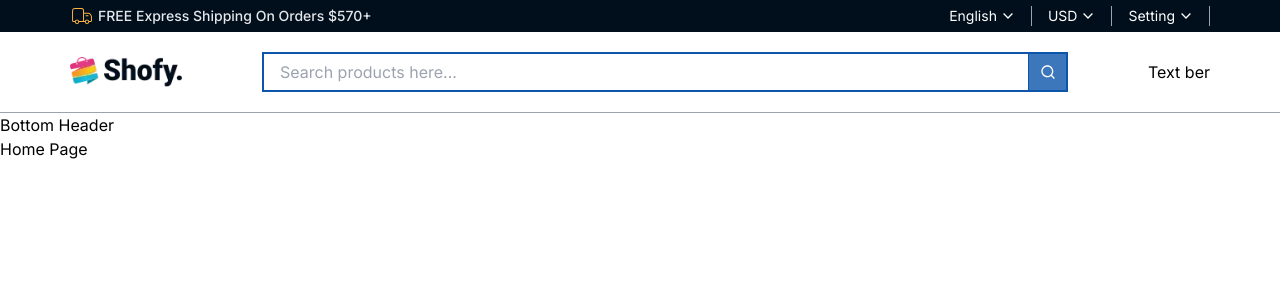
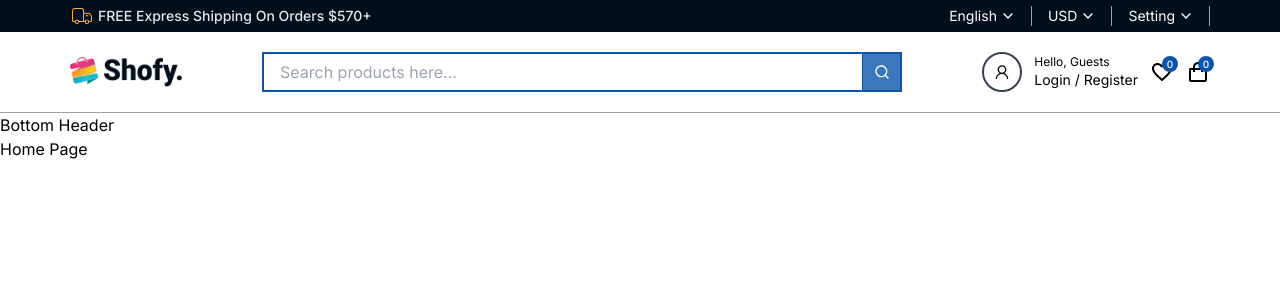
Before and after one commit to Mehebul02/Online-Shop, a Next.js app: page / in a window 1280 px wide. Shown: the top 300 px of the page. Built offline with nearby package versions, Linux system fonts and the light colour scheme.

Commit message:
Middle header section complited

```diff
--- a/src/app/globals.css
+++ b/src/app/globals.css
@@ -6,4 +6,7 @@
    .headerTopMenu{
     @apply flex items-center gap-x-1 border-r-[1px] border-r-gray-400 px-4
    }
+   .iconDesign{
+      @apply absolute text-[10px] -top-1 -right-1 font-medium w-4 h-4 bg-themeColor text-white rounded-full flex items-center justify-center
+   }
 }
--- a/src/components/header/MiddleHeader.tsx
+++ b/src/components/header/MiddleHeader.tsx
@@ -4,6 +4,9 @@ import React, { useState } from 'react';
 import { logo } from "@/assets";
 import Container from '@/shared/Container';
 import { RiCloseLine, RiSearchLine } from 'react-icons/ri';
+import { LiaUser } from 'react-icons/lia';
+import { MdFavoriteBorder, MdOutlineFavoriteBorder } from 'react-icons/md';
+import { BiShoppingBag } from 'react-icons/bi';
 const MiddleHeader = () => {
     const [searchValue, setSearchValue] = useState("");
     return (
@@ -30,9 +33,29 @@ const MiddleHeader = () => {
                         <RiSearchLine />
                     </span>
                 </div>
-                {/* text ber  */}
+
+                <div className='hidden md:inline-flex items-center gap-3'>
+                    {/* user  */}
+                    <div className='flex items-center gap-3'>
+                        <div className='border-2 border-gray-700 p-2 rounded-full text-xl'>
+                            <LiaUser />
+                        </div>
                         <div>
-<h1>Text  ber</h1>
+                            <p className='text-xs'>Hello, Guests</p>
+                            <p className='text-sm'>Login / Register</p>
+                        </div>
+                    </div>
+                    {/* Favorite Icon */}
+                    <div className='text-2xl relative'>
+                    <MdOutlineFavoriteBorder />
+                    <span className='iconDesign'>0</span>
+                    </div>
+                    {/* Favorite Icon */}
+                    <div className='text-2xl relative'>
+                    <BiShoppingBag />
+                    <span className='iconDesign'>0</span>
+                    </div>
+
                 </div>
             </Container>
         </div>
```
Lines whose indentation alone changed are shown as unchanged.
